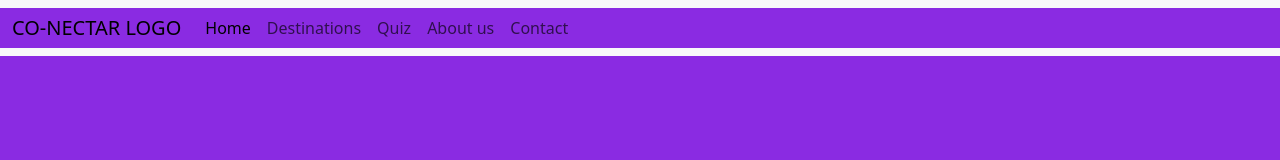
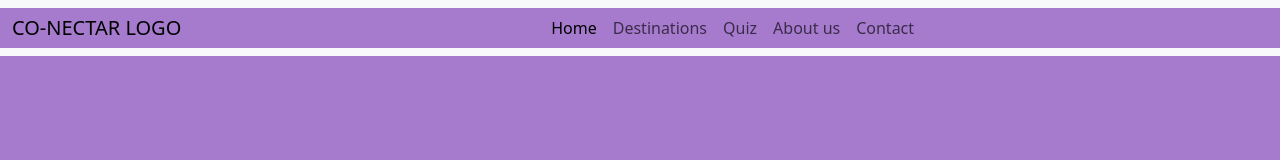
Before and after one commit to luciamacaggi/2daEntregaCoder, a plain HTML site: page index.html in a window 1280 px wide. Drawn offline with nearby package versions, Linux system fonts and the light colour scheme.

Commit message:
probando centrar items en navbar

```diff
--- a/css/style.css
+++ b/css/style.css
@@ -1,3 +1,8 @@
 *{
-    background-color: blueviolet;
+    background-color: rgb(166, 123, 206);
 }
+
+.navbar-nav{
+    flex: 1;
+    justify-content: center;
+}
--- a/index.html
+++ b/index.html
@@ -12,14 +12,14 @@
 <body>
     <header>
 
-        <nav class="navbar navbar-expand-lg bg-body-tertiary">
-            <div class="container-fluid head">
+        <nav class="navbar d-flex navbar-expand-lg bg-body-tertiary">
+            <div class="container-fluid d-flex flex-column flex-lg-row align-items-center">
               <a class="navbar-brand" href="#">CO-NECTAR LOGO</a>
               <button class="navbar-toggler" type="button" data-bs-toggle="collapse" data-bs-target="#navbarNavAltMarkup" aria-controls="navbarNavAltMarkup" aria-expanded="false" aria-label="Toggle navigation">
                 <span class="navbar-toggler-icon"></span>
               </button>
               <div class="collapse navbar-collapse" id="navbarNavAltMarkup">
-                <div class="navbar-nav">
+                <div class="navbar-nav w-100 justify-content-center">
                   <a class="nav-link active" aria-current="page" href="#">Home</a>
                   <a class="nav-link" href="#">Destinations</a>
                   <a class="nav-link" href="#">Quiz</a>
```
